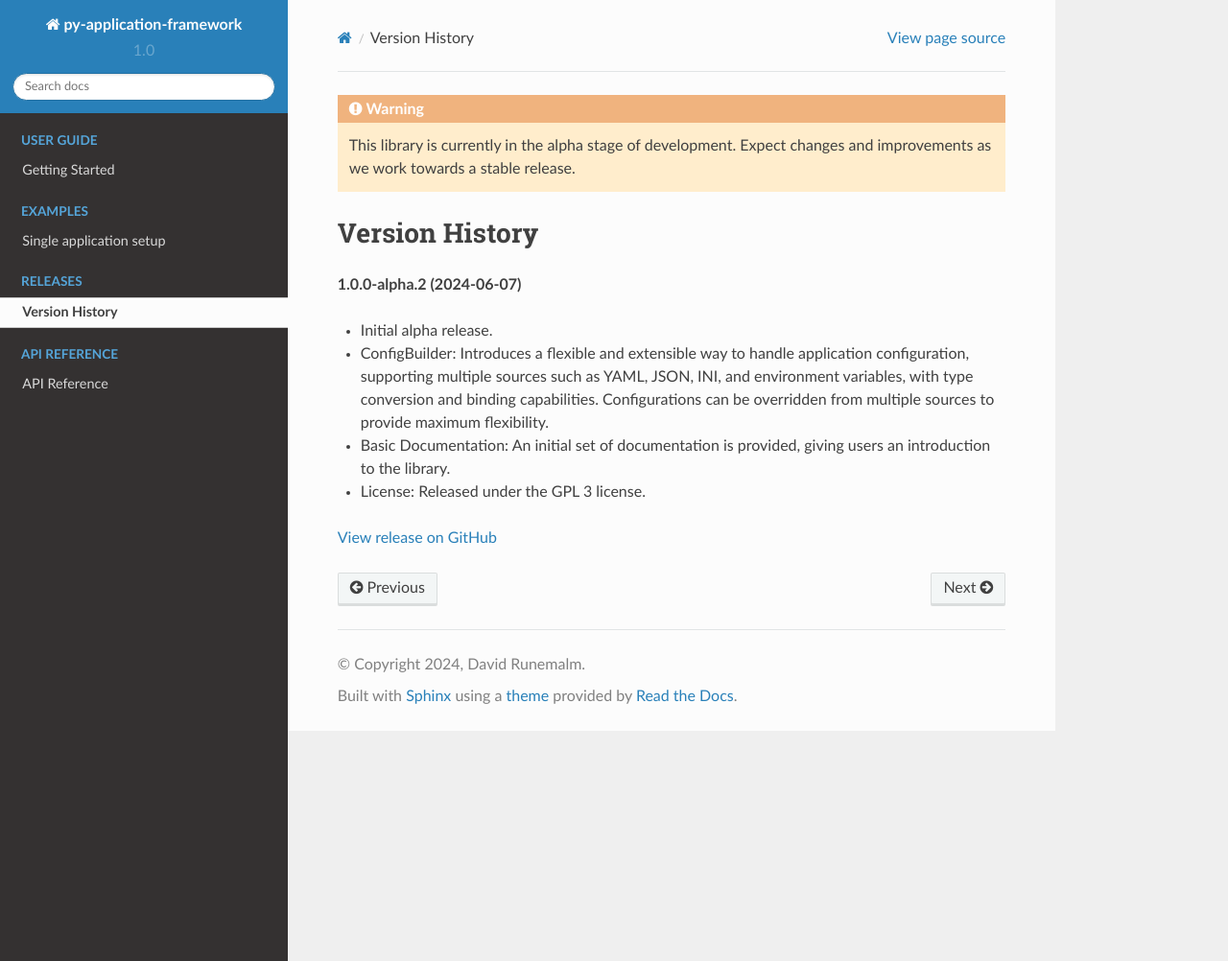
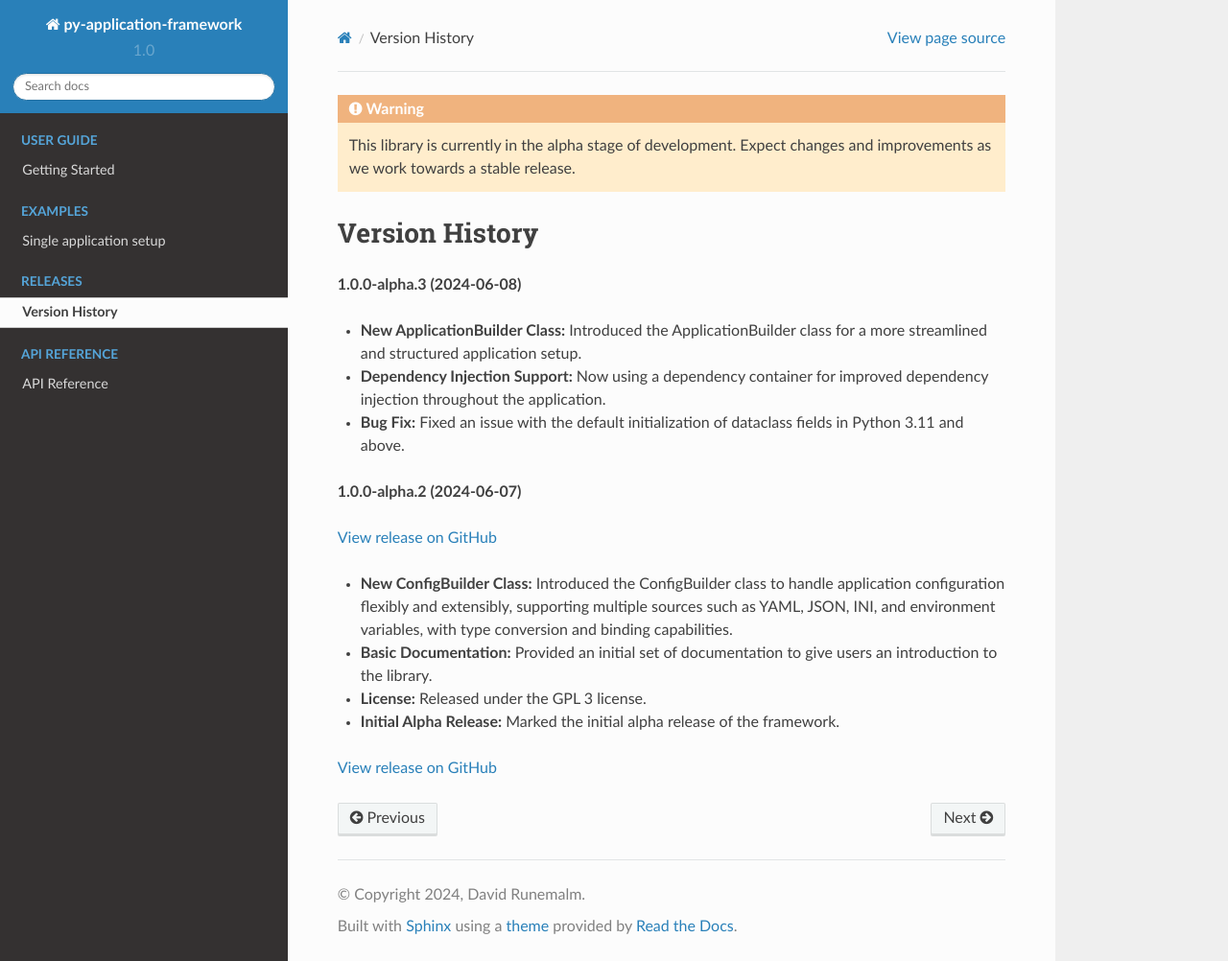
Before and after one commit to runemalm/py-application-framework, a Sphinx documentation site: the page built from docs/releases.rst, in a window 1280 px wide and 1002 px high. Shown: the whole window at 96% size. Built offline with Sphinx 7.4.7 and the Read the Docs theme 2.0.0, drawn with Linux system fonts in a browser that asks for light colours.

Commit message:
Add release notes for v1.0.0-alpha.3.

```diff
--- a/docs/releases.rst
+++ b/docs/releases.rst
@@ -6,11 +6,19 @@
 Version History
 ###############
 
+**1.0.0-alpha.3 (2024-06-08)**
+
+- **New ApplicationBuilder Class:** Introduced the ApplicationBuilder class for a more streamlined and structured application setup.
+- **Dependency Injection Support:** Now using a dependency container for improved dependency injection throughout the application.
+- **Bug Fix:** Fixed an issue with the default initialization of dataclass fields in Python 3.11 and above.
+
 **1.0.0-alpha.2 (2024-06-07)**
 
-- Initial alpha release.
-- ConfigBuilder: Introduces a flexible and extensible way to handle application configuration, supporting multiple sources such as YAML, JSON, INI, and environment variables, with type conversion and binding capabilities. Configurations can be overridden from multiple sources to provide maximum flexibility.
-- Basic Documentation: An initial set of documentation is provided, giving users an introduction to the library.
-- License: Released under the GPL 3 license.
+`View release on GitHub <https://github.com/runemalm/py-application-framework/releases/tag/v1.0.0-alpha.3>`_
+
+- **New ConfigBuilder Class:** Introduced the ConfigBuilder class to handle application configuration flexibly and extensibly, supporting multiple sources such as YAML, JSON, INI, and environment variables, with type conversion and binding capabilities.
+- **Basic Documentation:** Provided an initial set of documentation to give users an introduction to the library.
+- **License:** Released under the GPL 3 license.
+- **Initial Alpha Release:** Marked the initial alpha release of the framework.
 
 `View release on GitHub <https://github.com/runemalm/py-application-framework/releases/tag/v1.0.0-alpha.2>`_
```
Also changed, not shown: README.md (+11 -4 lines).
